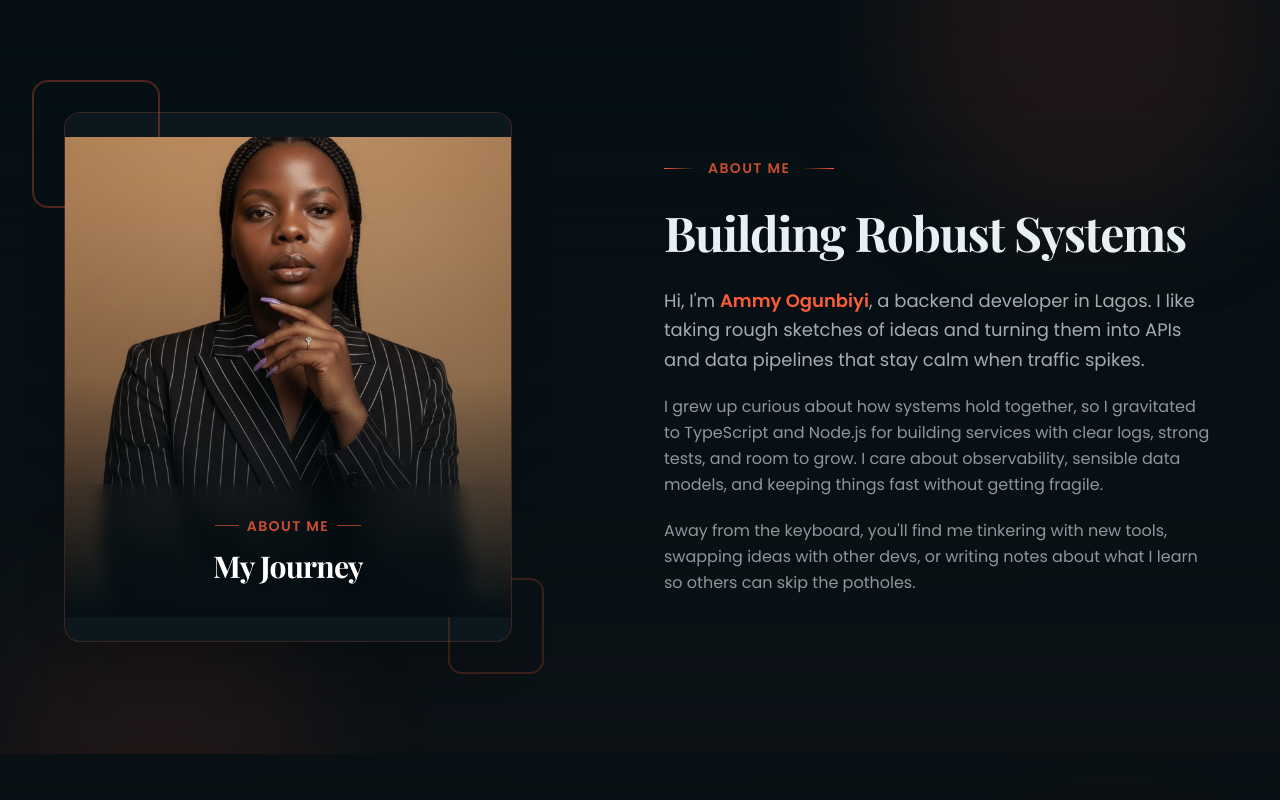
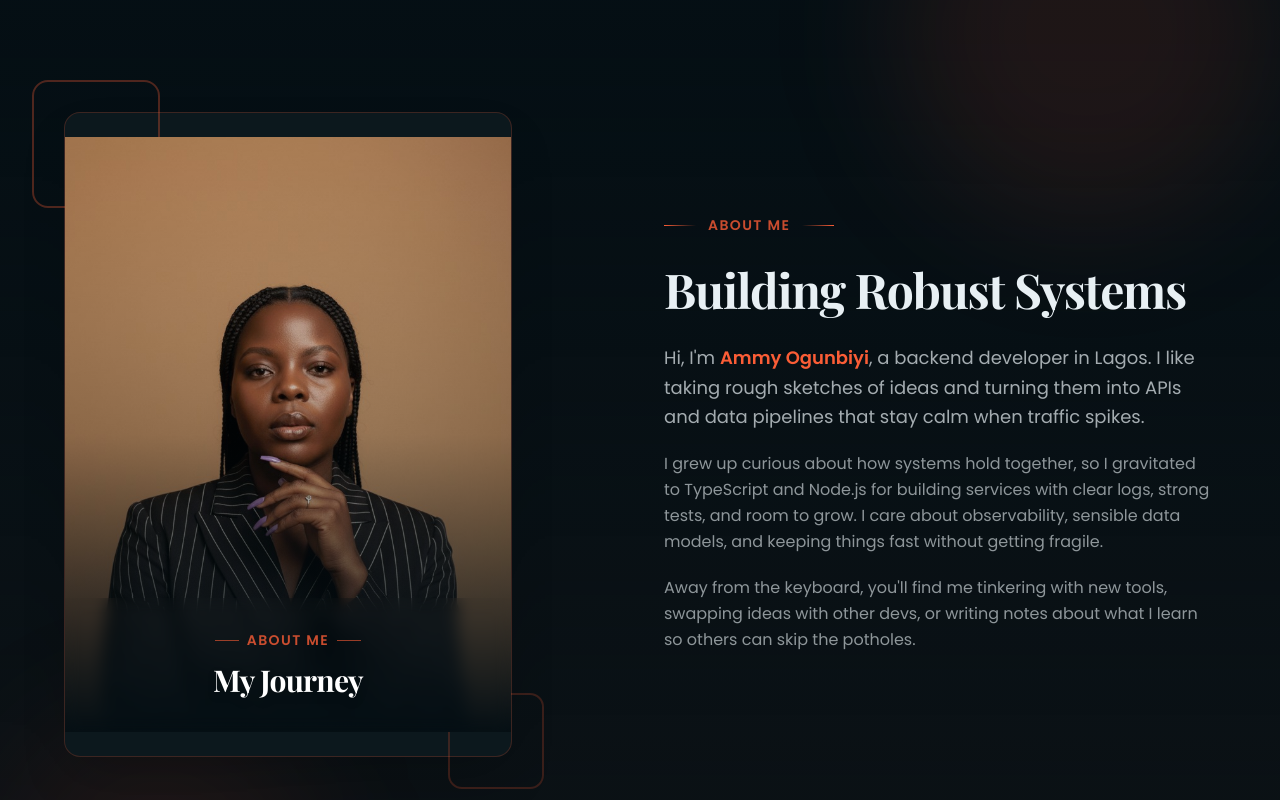
Before and after one commit to UchennaAustine-dev/Amy-s-Portfolio, a Next.js app: page / in a window 1280 px wide. Shown: the part 800-1600 px from the top of the page. Built offline with nearby package versions, Linux system fonts and the light colour scheme.

Commit message:
fix: correct email address in Hero component

```diff
--- a/components/about.tsx
+++ b/components/about.tsx
@@ -62,14 +62,15 @@ export function About() {
               <div className="absolute -top-8 -left-8 w-20 h-20 sm:w-32 sm:h-32 border-2 border-primary/30 rounded-2xl hidden sm:block" />
               <div className="absolute -bottom-8 -right-8 w-16 h-16 sm:w-24 sm:h-24 border-2 border-primary/20 rounded-xl hidden sm:block" />
 
-              <Card className="overflow-hidden border-primary/20 w-full h-full shadow-2xl hover:shadow-3xl transition-all duration-500 group rounded-2xl">
-                <CardContent className="p-0 h-full">
-                  <div className="relative h-full min-h-[480px] w-full overflow-hidden bg-gradient-to-br from-primary/10 to-primary/5">
+              <Card className="overflow-hidden border-primary/20 w-full shadow-2xl hover:shadow-3xl transition-all duration-500 group rounded-2xl">
+                <CardContent className="p-0">
+                  <div className="relative w-full aspect-[3/4] overflow-hidden bg-gradient-to-br from-primary/10 to-primary/5">
                     <Image
                       src="/OA.jpeg"
                       alt="Portrait of Ammy Ogunbiyi"
                       fill
-                      className="object-cover group-hover:scale-110 transition-transform duration-700"
+                      className="object-cover object-center group-hover:scale-110 transition-transform duration-700"
+                      style={{ objectPosition: "center 20%" }}
                       sizes="(max-width: 640px) 100vw, (max-width: 768px) 80vw, (max-width: 1024px) 50vw, 400px"
                       priority
                     />
--- a/components/hero.tsx
+++ b/components/hero.tsx
@@ -279,7 +279,7 @@ export function Hero() {
                   <span className="absolute -bottom-1 left-0 w-full h-0.5 bg-primary scale-x-0 group-hover:scale-x-100 transition-transform origin-left" />
                 </Link>
                 <Link
-                  href="mailto:Ogunbiyiamidat65@gmail.com"
+                  href="mailto:ogunbiyiamidat65@gmail.com"
                   className="text-foreground/70 hover:text-primary transition-colors relative group"
                 >
                   <Mail className="h-5 w-5 sm:h-6 sm:w-6" />
```
